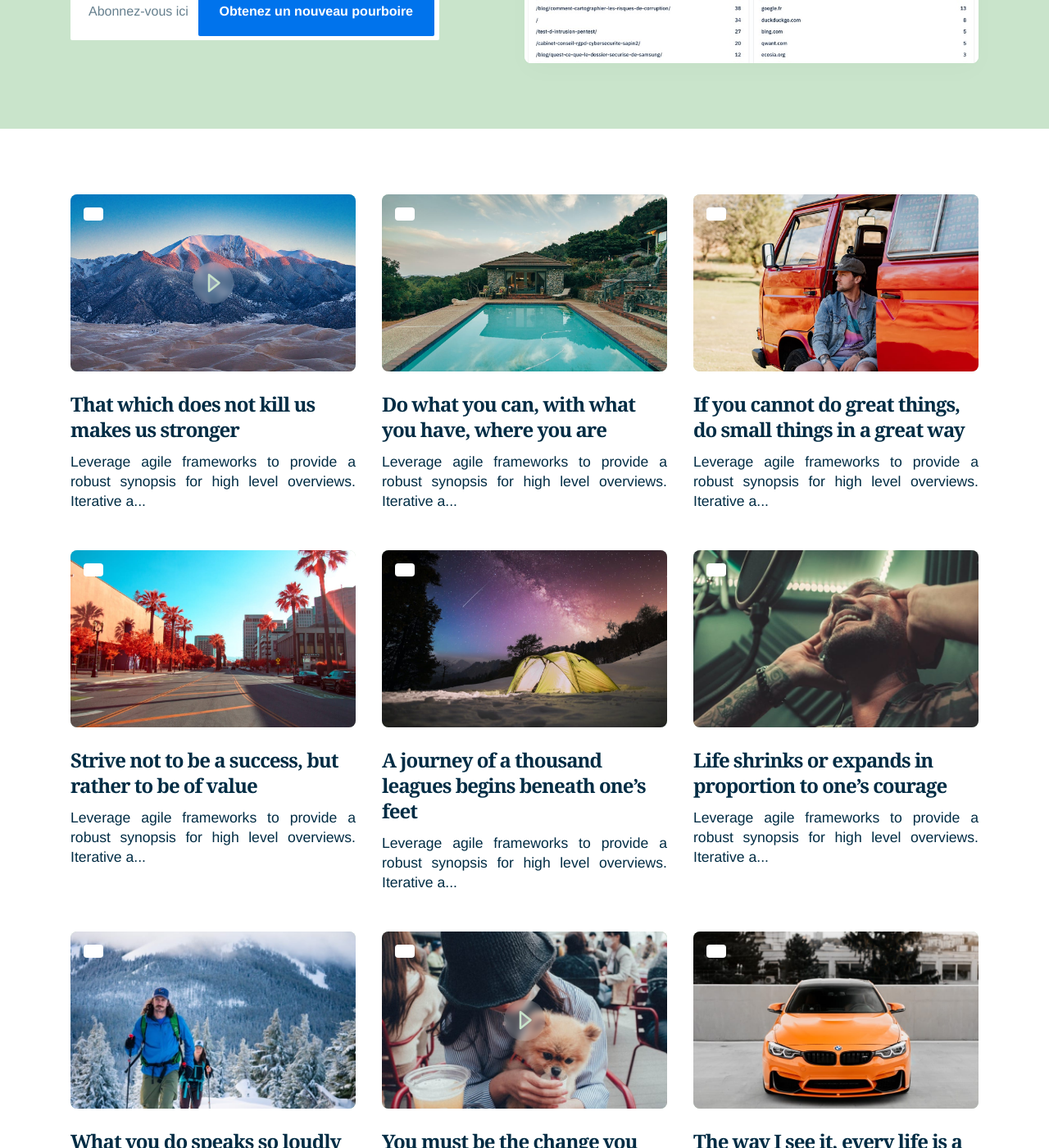
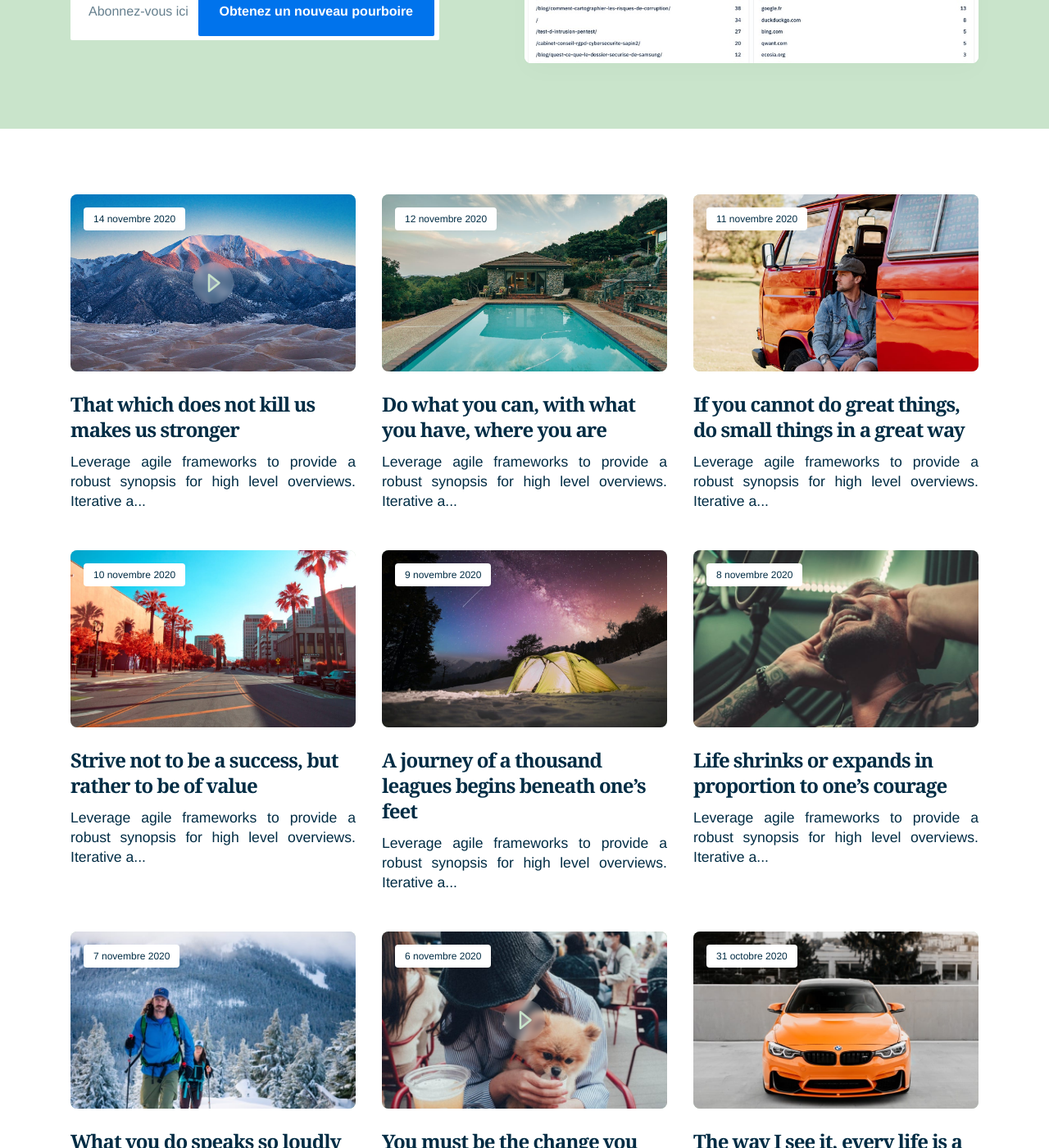
Before and after one commit to slimooo/blog-abla, a Jekyll site: the page built from blog/index.html, in a window 1280 px wide and 1400 px high, scrolled down 513 px. Shown: the whole window at 82% size. Built offline with Jekyll 4.4.1, drawn with Linux system fonts in a browser that asks for light colours; nearby versions of some CDN libraries; the list of posts is cut into pages by our own code.

Commit message:
date le 15.42 le 08/12/21

```diff
--- a/_includes/article.html
+++ b/_includes/article.html
@@ -2,12 +2,13 @@
     <div class="article__inner">
 
         <div class="article__head">
+            <!-- <time class="article__date" datetime="{{ post.date | date_to_xmlschema }}">{{ post.date | date_to_string }}</time>-->
             <time class="article__date" datetime="{{ page.date | date_to_xmlschema }}" itemprop="datePublished">
-        {% assign date_format = site.minima.date_format | default:  "%-d %B %Y" %}
-        {% assign date_english = page.date | date: date_format %}
-        {% include date-french.html %}
-        {{ date_french }}
-      </time> {% if post.video_embed %}
+                {% assign date_format = site.minima.date_format | default: "%-d %B %Y" %}
+                {% assign date_english = post.date | date: date_format %}
+              {% include date-french.html %}
+            <span class="post-meta">{{ date_french }}</span>
+            </time> {% if post.video_embed %}
             <div class="video-icon">
                 <div class="circle pulse"></div>
                 <div class="circle">
@@ -18,6 +19,7 @@
             </div>
             {% endif %} {% if post.image %}
             <a class="article__image" href="{{post.url | prepend: site.baseurl}}">
+
                 <img class="lazy" data-src="{{site.baseurl}}{{post.image}}" alt="{{post.title}}">
             </a>
             {% endif %}
--- a/_posts/2018-05-29-everything-has-beauty-but-not-everyone-can-see.markdown
+++ b/_posts/2018-05-29-everything-has-beauty-but-not-everyone-can-see.markdown
@@ -3,7 +3,7 @@ layout: post
 title:  Everything has beauty, but not everyone can see
 authors: ["Slim", "Maamar", "Mike"]
 description: Leverage agile frameworks to provide a robust synopsis for high level overviews. Iterative a...
-date:   2020-05-29 18:05:55 +0300
+date:   2020-06-29 18:05:55 +0300
 image:  '/images/12.jpg'
 tags:   [technology, study]
 ---
```
Also changed, not shown: 18 other files.
